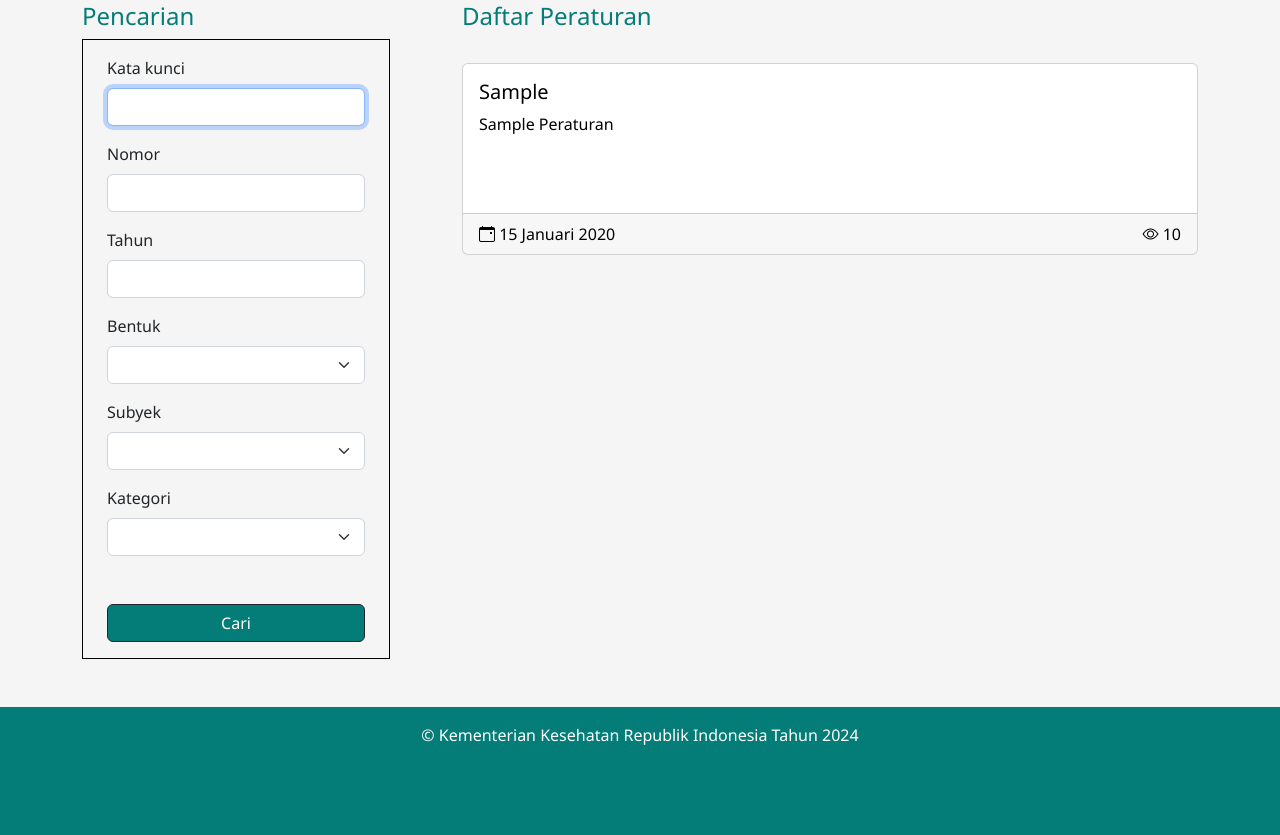
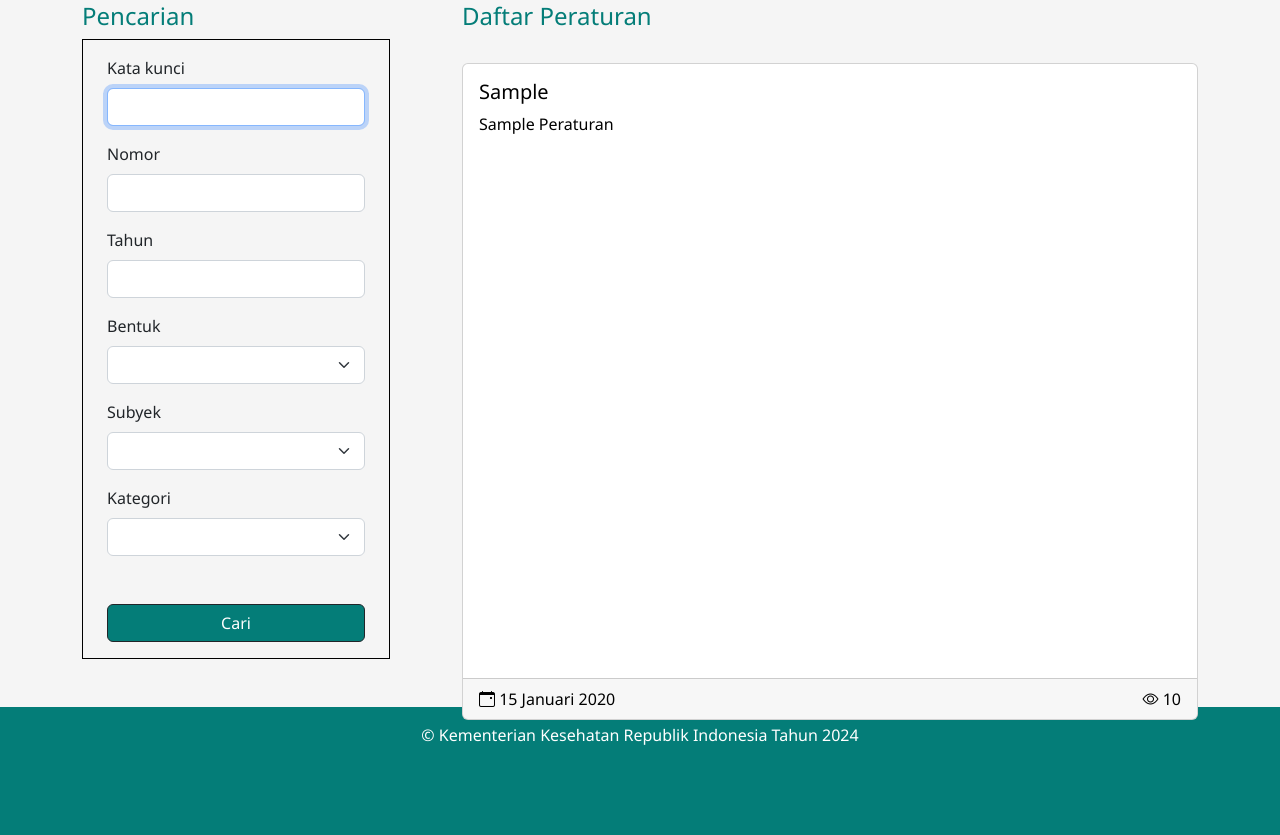
Before and after one commit to GottfriedCP/jdih-bkpk, a Django app: page /daftar-peraturan/ in a window 1280 px wide. Shown: the part 162-997 px from the top of the page. Run offline with Django 4.2, Linux system fonts and the light colour scheme; tables that the repository leaves empty hold one stand-in row (values such as "Sample post"); parts of the project's set-up code (start-up, migrations or seed data) failed here and were passed over.

Commit message:
height 100 for list page

```diff
--- a/jdih/templates/jdih/daftar-peraturan.html
+++ b/jdih/templates/jdih/daftar-peraturan.html
@@ -77,7 +77,7 @@
             {% endif %}
             {% for peraturan in peraturans %}
             <a style="color: black; text-decoration: none;" href="{% url 'jdih:detail' peraturan.id %}" class="m-3">
-                <div class="card" style="min-height: 192px;">
+                <div class="card h-100" style="min-height: 192px;">
                     <div class="card-body">
                         <h5 class="card-title">{{ peraturan.kode }} {% if peraturan.status != status_berlaku %}<span class="badge text-bg-secondary">{{ peraturan.get_status_display }}</span>{% endif %}</h5>
                         <p class="card-text">
```
